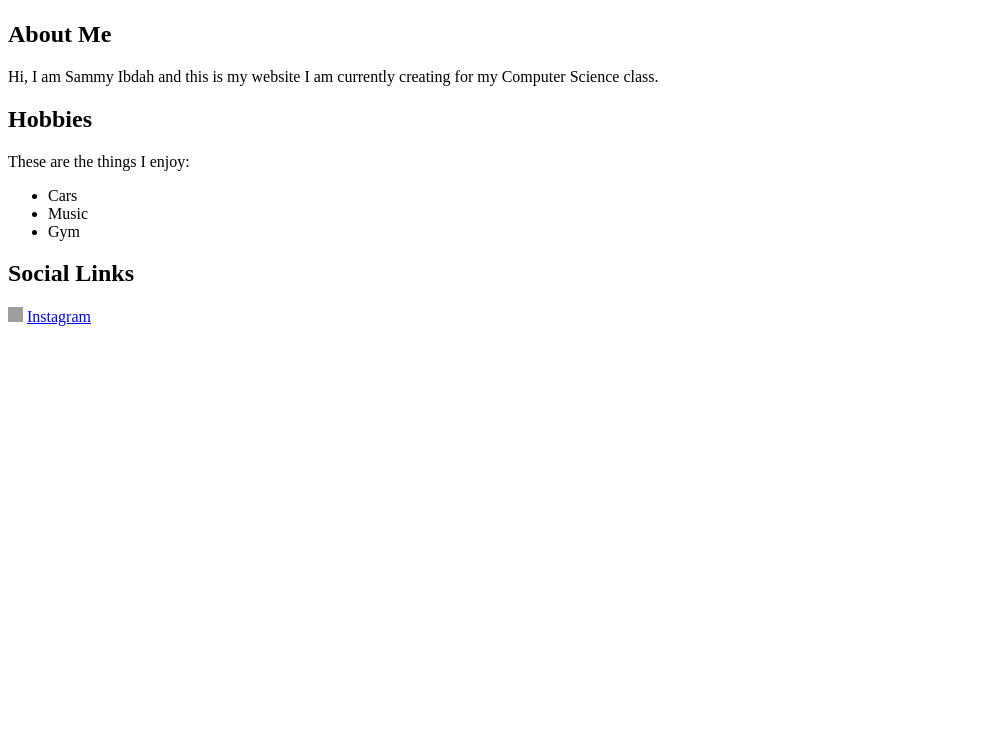
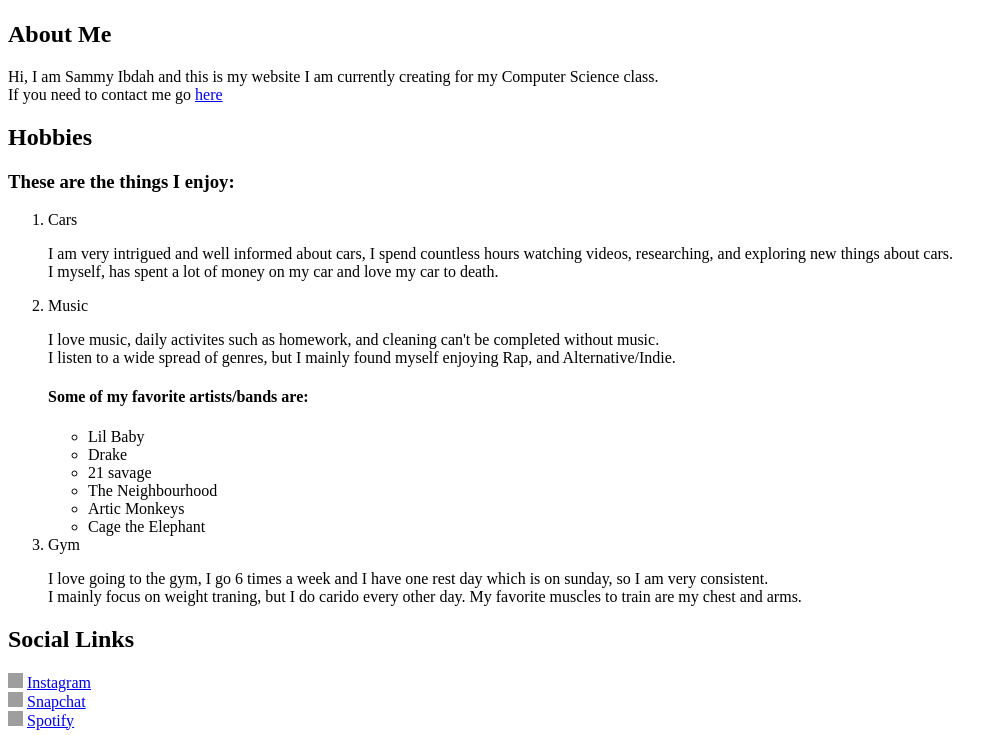
Before and after one commit to sammy2706/sammy2706.github.io, a plain HTML site: page index.html in a window 1280 px wide. Shown: the part 323-1058 px from the top of the page, without its empty margins (0-1004 px from the left). Before the commit the page ends 800 px from the top, so only its background shows below. Drawn offline with Linux system fonts and the light colour scheme; grey boxes are pictures that could not be loaded.

Commit message:
I updated my website.

```diff
--- a/index.html
+++ b/index.html
@@ -7,17 +7,38 @@
     <h1>Sammy Ibdah's Webstie</h1>
     <image src="https://i0.wp.com/johnkoetsier.com/wp-content/uploads/2024/08/538961_AI-writing-computer-code.-Cyberpunk-feeling.-Dark-_xl-1024-v1-0.png?fit=730%2C417&ssl=1" height = "240"/>
     <h2> About Me</h2>
-    <p>Hi, I am Sammy Ibdah and this is my website I am currently creating for my Computer Science class.</p>
+    <p>Hi, I am Sammy Ibdah and this is my website I am currently creating for my Computer Science class.<br> If you need to contact me go <a href='/contact_me.html'>here</a></p>
     <h2>Hobbies</h2>
-    <p>These are the things I enjoy:</p>
+    <h3>These are the things I enjoy:</h3>
+    <ol>
+        <li>Cars</li>
+        <p>I am very intrigued and well informed about cars, I spend countless hours watching videos, researching, and exploring new things about cars.<br> I myself, has spent a lot of money on my car and love my car to death. </p>
+
+        <li>Music</li>
+        <p>I love music, daily activites such as homework, and cleaning can't be completed without music.<br>I listen to a wide spread of genres, but I mainly found myself enjoying Rap, and Alternative/Indie.<br></p>
+<h4>Some of my favorite artists/bands are:</h4>
     <ul>
-        <li>Cars</li>
-        <li>Music</li>
+        <li>Lil Baby</li>
+        <li>Drake</li>
+        <li>21 savage</li>
+        <li>The Neighbourhood</li>
+        <li>Artic Monkeys</li>
+        <li>Cage the Elephant</li>
+    </ul>
+
         <li>Gym</li>
-    </ul>
+        <p>I love going to the gym, I go 6 times a week and I have one rest day which is on sunday, so I am very consistent.<br>I mainly focus on weight traning, but I do carido every other day. My favorite muscles to train are my chest and arms.</p>
+    </ol>
     <h2>Social Links</h2>
-    <image src="https://upload.wikimedia.org/wikipedia/commons/9/95/Instagram_logo_2022.svg" height = "15" width= "15"/>
-    <a href="https://www.instagram.com/sammyibdah_7/" target="_blank">Instagram</a>
+    <div><image src="https://upload.wikimedia.org/wikipedia/commons/9/95/Instagram_logo_2022.svg" height = "15" width= "15">
+    <a href="https://www.instagram.com/sammyibdah_7/" target="_blank">Instagram</a></div>
+
+    <div><image src="https://images.ctfassets.net/o1znirz7lzo4/5pzcWgztGk8xS7FtDSmavu/dd6fed83867577aefff9e1c211716534/GetinTouch.jpg" height = "15" width = "15">
+    <a href="https://snapchat.com/t/hkjx2aDm" target="_blank">Snapchat</a></div>
+
+    <div><image src="https://m.media-amazon.com/images/I/51rttY7a+9L.png" height = "15" width = "15">
+    <a href="https://open.spotify.com/user/sibdah" target = "_blank">Spotify</a></div>
+
 
 
 </body>
```
Also changed, not shown: contact_me.html (added, +21 -0 lines).
